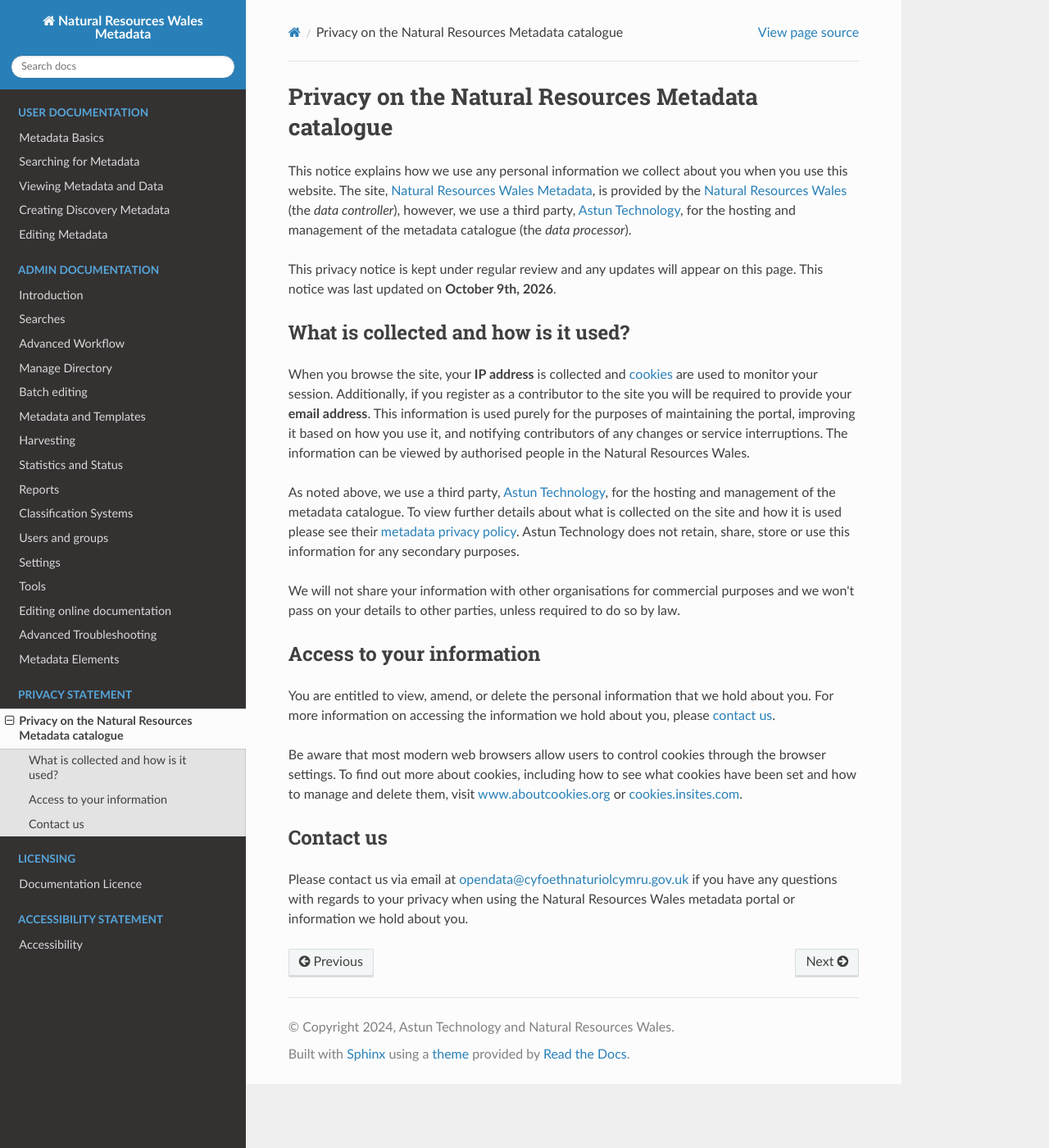
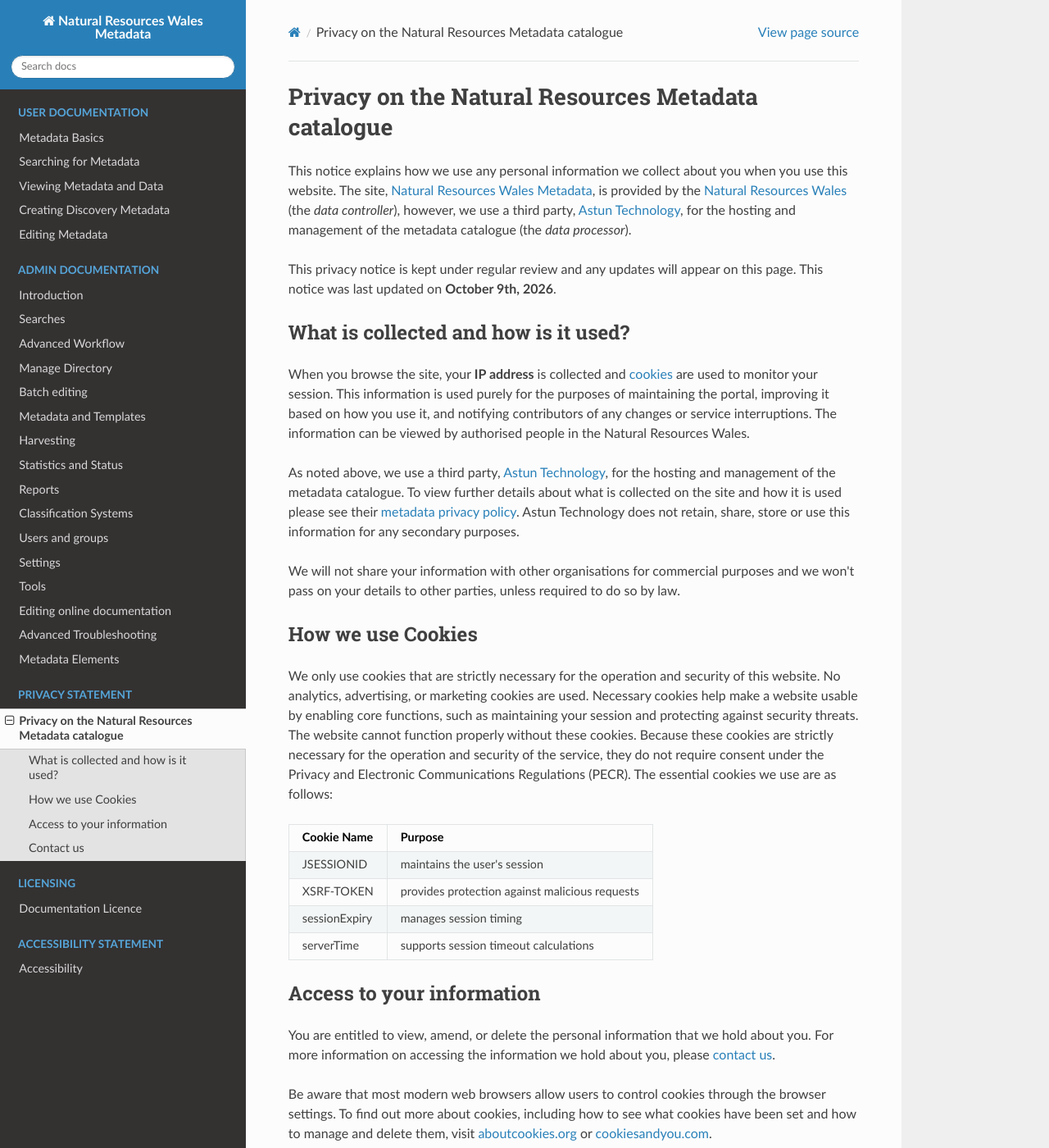
Before and after one commit to AstunTechnology/nrw-metadata-portal-docs, a Sphinx documentation site: the page built from docs/privacy.rst, in a window 1280 px wide and 1400 px high. Shown: the whole window at 82% size. Built offline with Sphinx 7.4.7 and the Read the Docs theme 3.1.0, drawn with Linux system fonts in a browser that asks for light colours.

Commit message:
Revise cookie information and update links
Updated cookie usage information and links in privacy policy.

```diff
--- a/docs/privacy.rst
+++ b/docs/privacy.rst
@@ -8,8 +8,7 @@ This privacy notice is kept under regular review and any updates will appear on
 What is collected and how is it used?
 -------------------------------------
 
-When you browse the site, your **IP address** is collected and `cookies <https://cookies.insites.com/>`__ are used to monitor your session. Additionally,
-if you register as a contributor to the site you will be required to provide your **email address**. This information is used purely for the purposes of
+When you browse the site, your **IP address** is collected and `cookies <https://www.cookiesandyou.com/>`__ are used to monitor your session. This information is used purely for the purposes of
 maintaining the portal, improving it based on how you use it, and notifying contributors of any changes or service interruptions. The information can
 be viewed by authorised people in the Natural Resources Wales.
 
@@ -20,6 +19,23 @@ Astun Technology does not retain, share, store or use this information for any s
 We will not share your information with other organisations for commercial purposes and we won't pass on your details to other parties, unless required
 to do so by law.
 
+How we use Cookies
+------------------
+
+We only use cookies that are strictly necessary for the operation and security of this website.  No analytics, advertising, or marketing cookies are used.
+Necessary cookies help make a website usable by enabling core functions, such as maintaining your session and protecting against security threats. The website cannot function properly without these cookies.
+Because these cookies are strictly necessary for the operation and security of the service, they do not require consent under the Privacy and Electronic Communications Regulations (PECR).
+The essential cookies we use are as follows:
+
+===============  ==================================================
+Cookie Name      Purpose
+===============  ==================================================
+JSESSIONID       maintains the user's session
+XSRF-TOKEN       provides protection against malicious requests
+sessionExpiry    manages session timing
+serverTime       supports session timeout calculations
+===============  ==================================================
+
 Access to your information
 --------------------------
 
@@ -27,7 +43,7 @@ You are entitled to view, amend, or delete the personal information that we hold
 the information we hold about you, please `contact us <mailto:opendata@cyfoethnaturiolcymru.gov.uk?subject=Data%20Discovery%20Enquiry>`__.
 
 Be aware that most modern web browsers allow users to control cookies through the browser settings. To find out more about cookies, including how to
-see what cookies have been set and how to manage and delete them, visit `www.aboutcookies.org <https://www.aboutcookies.org/>`__ or `cookies.insites.com <https://cookies.insites.com/>`__.
+see what cookies have been set and how to manage and delete them, visit `aboutcookies.org <https://www.aboutcookies.org/>`__ or `cookiesandyou.com <https://www.cookiesandyou.com/>`__.
 
 Contact us
 ----------
```
